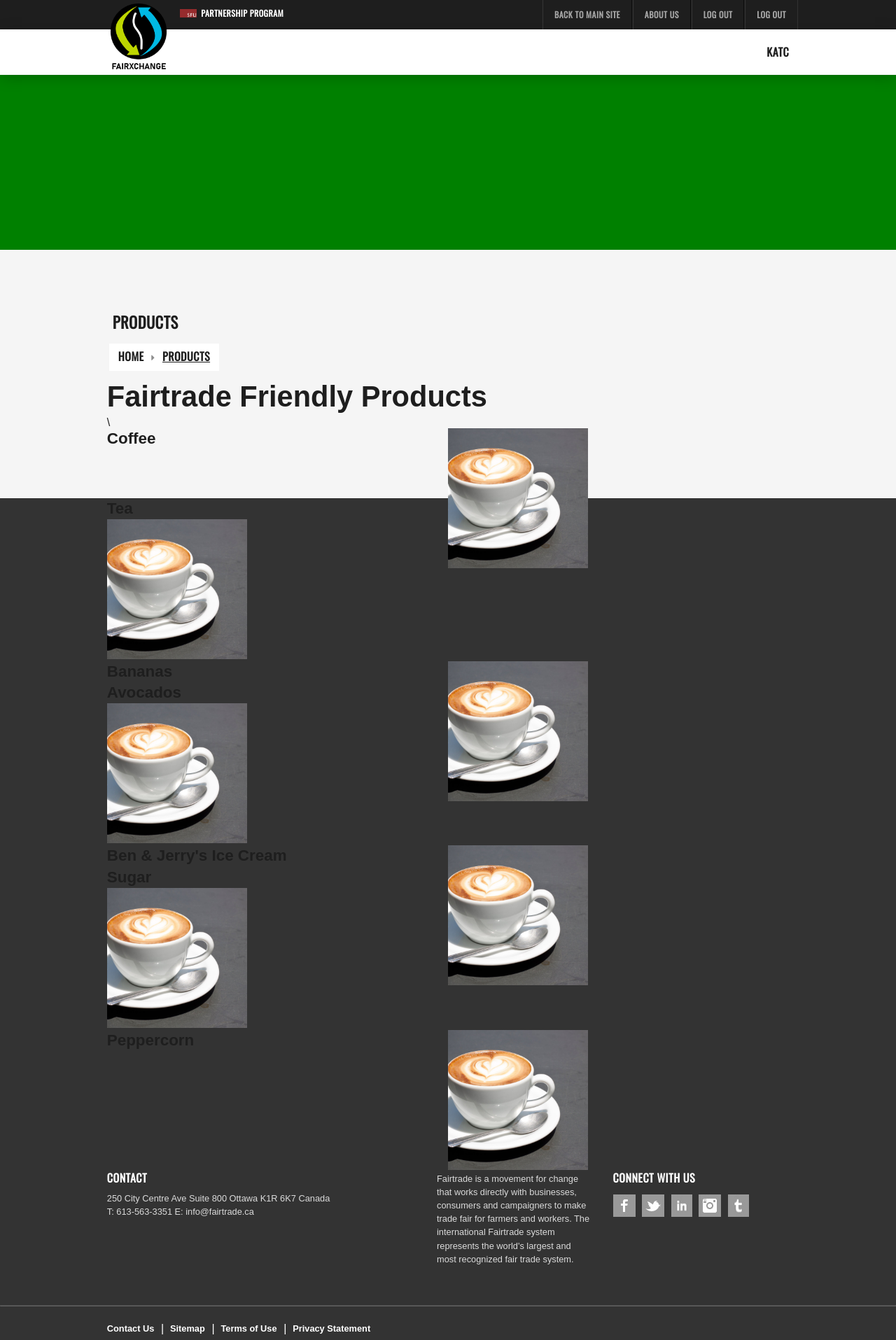
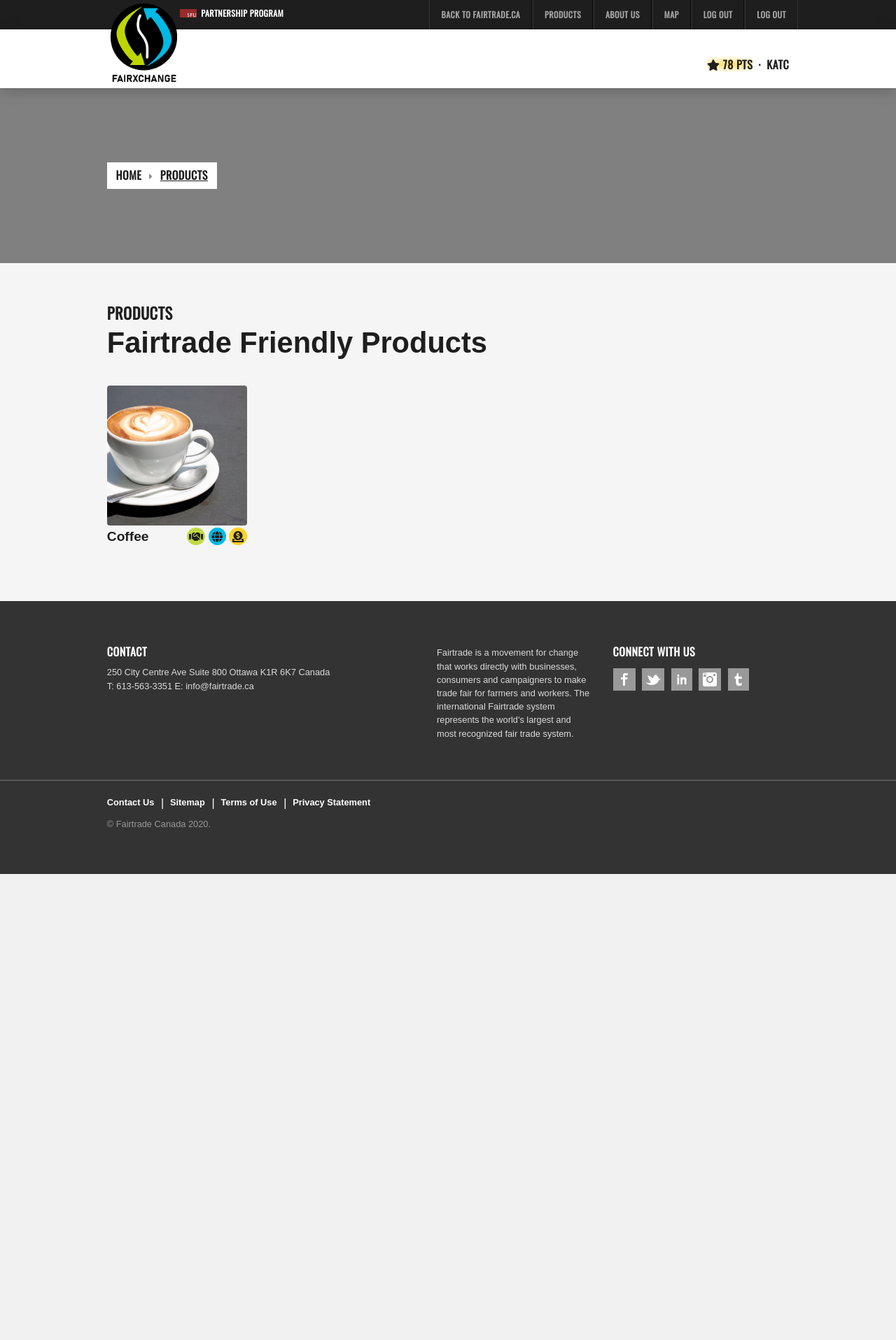
Before and after one commit to jam0ra/Fairtrade-Rewards, a Django app: page /products.html in a window 1280 px wide. Shown: the top 1915 px of the page at 70% size. After the commit the page ends 1249 px from the top, so only its background shows below. Run offline with Django 3.2, Linux system fonts and the light colour scheme; a user stored in the database is signed in; style sheets or scripts are compiled from the project's sources; some libraries are stand-ins or nearby versions.

Commit message:
update styles

```diff
--- a/static/styles/scss/_base.scss
+++ b/static/styles/scss/_base.scss
@@ -58,7 +58,8 @@ footer {
 	height: 35vh;
 	min-height: 200px;
 	max-height: 250px;
-	background: green;
+	background: gray;
+	background-position: center;
 
 	display: flex;
 	align-items: center;
--- a/static/styles/scss/_layout.scss
+++ b/static/styles/scss/_layout.scss
@@ -19,6 +19,19 @@
 .blurb {
 	line-height: 1.5;
 	max-width: 65ch;
+}
+
+.gallery {
+	display: grid;
+	grid-template-columns: repeat(8, 1fr);
+	grid-template-rows: auto;
+	grid-gap: 1.2rem;
+
+	&__image {
+		width: 100%;
+    height: 100%;
+    object-fit: cover;
+	}
 }
 
 .nav {
--- a/templates/base.html
+++ b/templates/base.html
@@ -21,14 +21,16 @@
 
 
           <div class='label' style='margin-left: 6.5rem; color: white;'>
-            <a title="SFU Fairtrade" href="http://www.sfu.ca/fairtrade.html" target="_blank">
+            <a title="SFU Fairtrade" href="{% url 'home' %}">
               <img style='width:24px; margin-right:0.2rem; margin-bottom:-1px;' alt='sfu' src='{% static "images/sfu-logo.png" %}'/> Partnership Program
             </a>
           </div>
 
           <div class='menu' style='flex: 1'>
-            <a href='#'>Back to main site</a>
+            <a href='#'>Back to fairtrade.ca</a>
+            <a href='products.html'>Products</a>
             <a href='about.html'>About Us</a>
+            <a href='map.html'>Map</a>
             {% block nav_top %} {% endblock %}
             {% if user.is_authenticated %}
                 <a href="{% url 'logout' %}">Log Out</a>
@@ -42,7 +44,10 @@
       <div class='nav__bottom'>
         <div class='container'>
           {% block nav_bottom %} {% endblock %}
-          <div>{{user.username}}</div>
+          <span>&nbsp;</span>
+          {% if user.is_authenticated %}
+          <div><span class='shine'><span class='label'><i class="fa fa-star" aria-hidden="true"></i> 78 Pts</span></span>&nbsp;&nbsp;&middot;&nbsp;&nbsp;{{user.username}}</div>
+          {% endif %}
         </div>
       </div>
     </nav>
--- a/templates/products.html
+++ b/templates/products.html
@@ -15,7 +15,9 @@
         <div class='header-image'>
             <div class='container'>
                 <div style='background: white'>
-                    <!-- <a href='#'>Home</a> -->
+                    <a href='{% url "home" %}'>Home</a>
+                    <i class="fas fa-caret-right" style='font-size: 0.8rem; opacity: 0.5;'></i>
+                    <a href='#'>Products</a>
                 </div>
             </div>
         </div>
@@ -23,91 +25,28 @@
 {% endblock %}
 
 {% block content %}
-<h3 class='label' style='margin-left:0.5rem; margin-top: 2rem;'>
-    <span style='background: #f5f5f5; display: inline-block;'>
-        Products
-    </span>
-</h3>
+<h3 class='label'>Products</h3>
 
-<div class='header-image' style='height: 0; min-height: 0; display:inline-block; margin: 0 -1.4rem 2rem; background: none'>
-    <div class='container'>
-            <div style='background: white'>
-                    <a href='{% url "home" %}'>Home</a>
-                    <i class="fas fa-caret-right" style='font-size: 0.8rem; opacity: 0.5;'></i>
-                    <a href='#'>Products</a>
-            </div>
+<h2>Fairtrade Friendly Products</h2>
+<br/><br/>
+<div class='gallery'>
+    <div class='gallery__image'>
+        <img src="{%static 'images/coffee.jpg'%}" width=200 style='border-radius: 4px'>
+        <div style='display: flex; justify-content: space-between; align-items: center;'>
+            <h3 style='font-size: 1.2rem;'>Coffee</h3>
+            <span>
+                <i class="fas fa-handshake"
+                style='display: inline-block; border-radius: 100%; background: var(--primary-green); padding: 0.3em 0.2em;'>
+                </i>
+                <i class="fas fa-globe"
+                style='display: inline-block; border-radius: 100%; background: var(--primary-blue); padding: 0.3em 0.3em;'>
+                </i>
+                <i class="fas fa-donate"
+                style='display: inline-block; border-radius: 100%; background: var(--secondary); padding: 0.3em 0.3em;'>
+                </i>
+            </span>
+        </div>
     </div>
 </div>
 
-
-
-<h2>Fairtrade Friendly Products</h2>\
-<br>
-<div style="width:100%; margin-bottom: 100px;">
-    <div style="width: 50%; float:left;">
-        <h3>Coffee</h3>
-    </div>
-    <div style="width: 50%; float:right;"">
-        <img src="{%static 'images/coffee.jpg'%}" width = 200px>
-    </div>
-</div>
-
-<div style="width:100%; margin-bottom: 100px;">
-    <div style="width: 50%; float:left;">
-        <h3>Tea</h3>
-    </div>
-    <div style="width: 50%; float:right;"">
-        <img src="{%static 'images/coffee.jpg'%}" width = 200px>
-    </div>
-</div>
-
-<div style="width:100%; margin-bottom: 100px;">
-    <div style="width: 50%; float:left;">
-        <h3>Bananas</h3>
-    </div>
-    <div style="width: 50%; float:right;"">
-        <img src="{%static 'images/coffee.jpg'%}" width = 200px>
-    </div>
-</div>
-
-
-<div style="width:100%; margin-bottom: 100px;">
-    <div style="width: 50%; float:left;">
-        <h3>Avocados</h3>
-    </div>
-    <div style="width: 50%; float:right;"">
-        <img src="{%static 'images/coffee.jpg'%}" width = 200px>
-    </div>
-</div>
-
-
-<div style="width:100%; margin-bottom: 100px;">
-    <div style="width: 50%; float:left;">
-        <h3>Ben & Jerry's Ice Cream</h3>
-    </div>
-    <div style="width: 50%; float:right;"">
-        <img src="{%static 'images/coffee.jpg'%}" width = 200px>
-    </div>
-</div>
-
-<div style="width:100%; margin-bottom: 100px;">
-    <div style="width: 50%; float:left;">
-        <h3>Sugar</h3>
-    </div>
-    <div style="width: 50%; float:right;"">
-        <img src="{%static 'images/coffee.jpg'%}" width = 200px>
-    </div>
-</div>
-
-<div style="width:100%; margin-bottom: 100px;">
-    <div style="width: 50%; float:left;">
-        <h3>Peppercorn</h3>
-    </div>
-    <div style="width: 50%; float:right;"">
-        <img src="{%static 'images/coffee.jpg'%}" width = 200px>
-    </div>
-</div>
-
-
-
 {% endblock %}
```
Also changed, not shown: static/styles/index.css (+12 -1 lines), templates/about.html (+16 -30 lines), templates/home.html (+5 -3 lines), templates/map.html (+6 -10 lines), db.sqlite3, static/images/banner-1.png (added), 1 other file.
